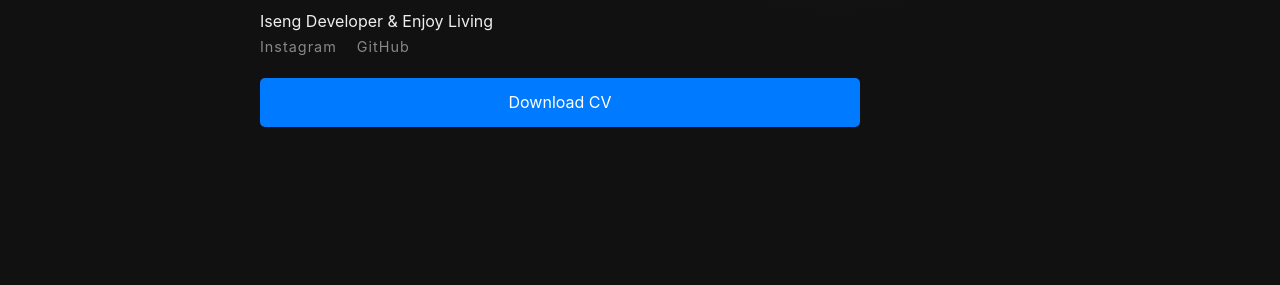
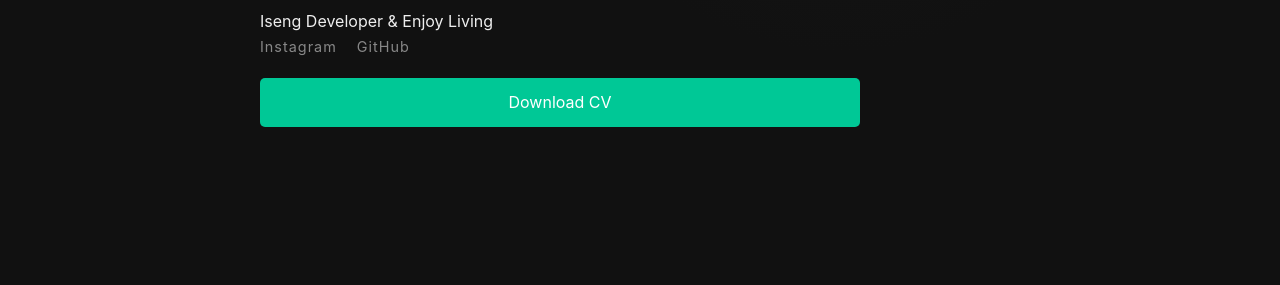
Before and after one commit to Octora20/portofolio, a plain HTML site: page index.html in a window 1280 px wide. Shown: the part 515-800 px from the top of the page. Drawn offline with Linux system fonts and the light colour scheme.

Commit message:
Update style.css

```diff
--- a/css/style.css
+++ b/css/style.css
@@ -236,7 +236,7 @@ section {
   padding: 12px 30px;
   font-size: 16px;
   color: white;
-  background-color: #007bff;
+  background-color: #00c896;
   border: none;
   border-radius: 5px;
   text-decoration: none;
@@ -244,7 +244,7 @@ section {
 }
 
 .download-btn:hover {
-  background-color: #0056b3;
+  background-color: #0a6e55;
 }
 
 /* Social Links */
```
